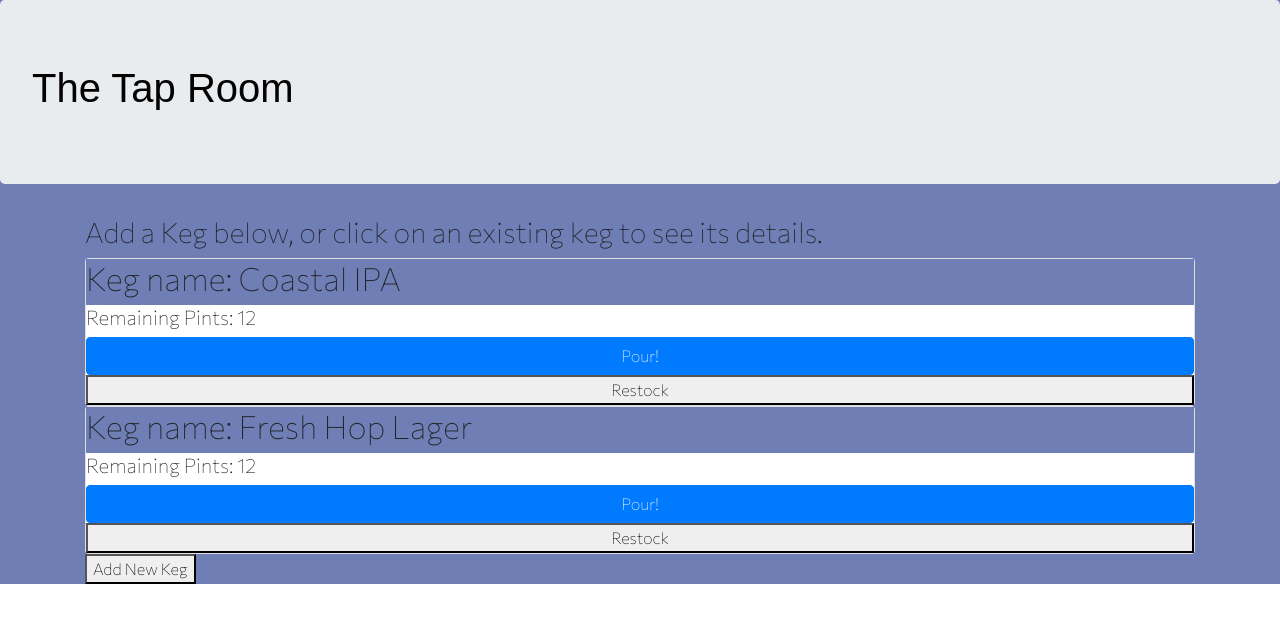
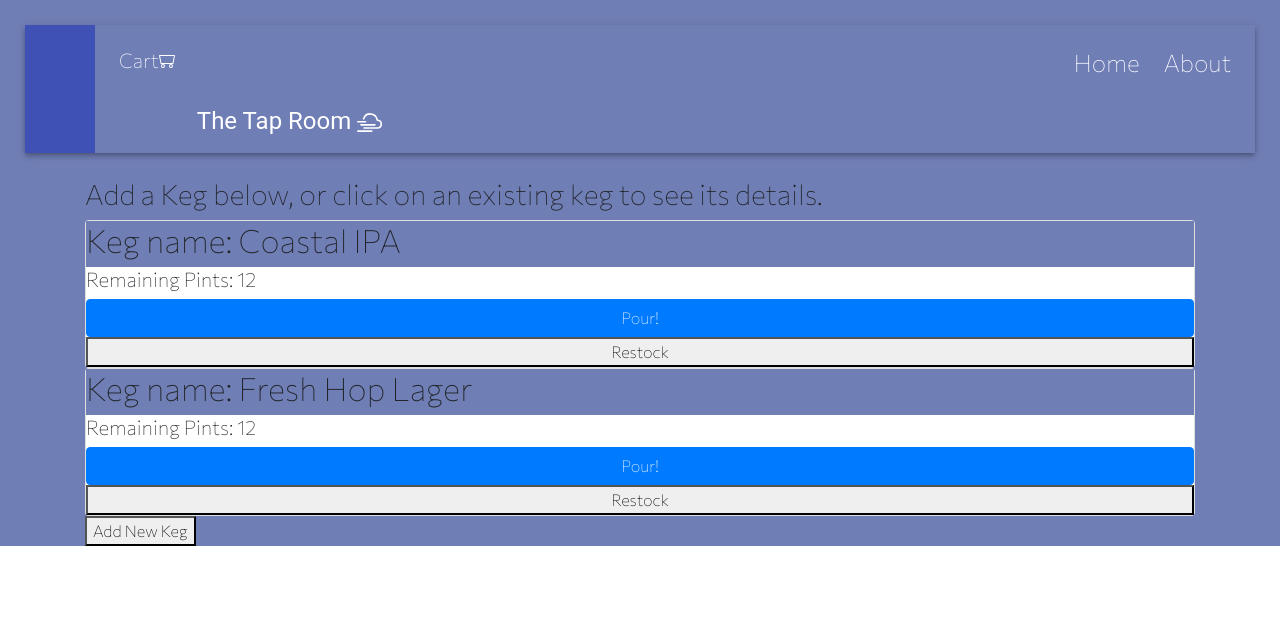
Before and after one commit to freiland/the-tap-room, a React (Create React App) app: page / in a window 1280 px wide. Shown: the top 622 px of the page. Built offline with nearby package versions, Linux system fonts and the light colour scheme; a web font is replaced by a local one.

Commit message:
add material ui update header component

```diff
--- a/package.json
+++ b/package.json
@@ -3,6 +3,7 @@
   "version": "0.1.0",
   "private": true,
   "dependencies": {
+    "@material-ui/core": "^4.11.3",
     "@testing-library/jest-dom": "^5.11.6",
     "@testing-library/react": "^11.2.1",
     "@testing-library/user-event": "^12.2.2",
@@ -10,6 +11,7 @@
     "react": "^17.0.1",
     "react-bootstrap": "^1.4.0",
     "react-dom": "^17.0.1",
+    "react-router-dom": "^5.2.0",
     "react-scripts": "4.0.0",
     "web-vitals": "^0.2.4"
   },
--- a/src/components/App.js
+++ b/src/components/App.js
@@ -1,20 +1,20 @@
 import React from 'react';
-import Header from "./Header";
 import ReactDOM from 'react-dom';
 import KegControl from "./KegControl";
 import Jumbotron from 'react-bootstrap/Jumbotron'
 import 'bootstrap/dist/css/bootstrap.min.css';
 import Container from 'react-bootstrap/Jumbotron';
 import '../index.css';
+import ProminentAppBar from './ProminentAppBar';
 
 
 function App() {
   return (
     <React.Fragment>
-      <div className='jumbotron'>
-      <Header />
 
-      </div>
+      <ProminentAppBar />
+
+
       <div class='container'>
       <KegControl />
       </div>
--- a/src/components/Header.js
+++ /dev/null
@@ -1,11 +0,0 @@
-import React from 'react';
-
-function Header () {
-  return (
-    <React.Fragment>
-      <h1>The Tap Room</h1>
-    </React.Fragment>
-  );
-};
-
-export default Header;
--- a/src/components/KegControl.js
+++ b/src/components/KegControl.js
@@ -38,7 +38,7 @@ handleClick = () => {
 handleChangingSelectedKeg= (id) => {
 
   const selectedKeg = this.state.masterKegList.filter(keg => keg.id === id)[0];
-  console.log(selectedKeg.name);
+  // alert(selectedKeg.name);
   this.setState({selectedKeg: selectedKeg});
 }
 
@@ -48,7 +48,7 @@ handlePouringKeg = (id) => {
   newMasterKegList.map((keg) => {
     if (keg.id === id && keg.pintsAvail > 0) {
       keg.pintsAvail -= 1;
-      //console.log(keg.id);
+
     } else if (keg.id === id && keg.pintsAvail === 0 ) {
       keg.pintsAvail = 'empty';
     }
--- a/src/components/KegDetail.js
+++ b/src/components/KegDetail.js
@@ -1,18 +1,19 @@
 import React from 'react'
 import PropTypes from 'prop-types';
 import Keg from './Keg'
-//import KegList from './KegList'
+import KegList from './KegList'
+import KegControl from './KegControl'
 
 function KegDetail(props) {
 
   const { keg } = props;
-  //console.log(keg);
+  alert(keg)
   return (
     <React.Fragment>
       <h1>
         Details:
       </h1>
-      {/* <p>{keg.name}</p> */}
+      <p>{keg}</p>
 
       <hr/>
     </React.Fragment>
--- a/src/components/KegList.js
+++ b/src/components/KegList.js
@@ -17,7 +17,7 @@ function KegList(props) {
       whenKegClicked = { props.onKegSelection }
       whenPourClicked = { props.onPourKeg }
       whenReStockClicked = { props.onReStockKeg }
-      //onKegSelection = { props.onKegSelection}
+
 
       name = {keg.name} key={index} id = {keg.id}
 
--- /dev/null
+++ b/src/components/ProminentAppBar.js
@@ -0,0 +1,69 @@
+import React from 'react';
+import AppBar from '@material-ui/core/AppBar';
+import Toolbar from '@material-ui/core/Toolbar';
+import IconButton from '@material-ui/core/IconButton';
+import Typography from '@material-ui/core/Typography';
+import { makeStyles } from '@material-ui/core/styles';
+// import MenuIcon from '@material-ui/icons/Menu';
+// import SearchIcon from '@material-ui/icons/Search';
+// import MoreIcon from '@material-ui/icons/MoreVert';
+
+
+export default function ProminentAppBar() {
+  const classes = useStyles();
+
+  return (
+    <div className={classes.root}>
+      <AppBar position="static">
+        <Toolbar className={classes.toolbar}>
+          <IconButton
+            edge="start"
+            className={classes.menuButton}
+            color="inherit"
+            aria-label="open drawer"
+          >
+            Cart
+            <svg xmlns="http://www.w3.org/2000/svg" width="16" height="16" fill="currentColor" class="bi bi-minecart" viewBox="0 0 16 16" marginRight='10'>
+            <path d="M4 15a1 1 0 1 1 0-2 1 1 0 0 1 0 2zm0 1a2 2 0 1 0 0-4 2 2 0 0 0 0 4zm8-1a1 1 0 1 1 0-2 1 1 0 0 1 0 2zm0 1a2 2 0 1 0 0-4 2 2 0 0 0 0 4zM.115 3.18A.5.5 0 0 1 .5 3h15a.5.5 0 0 1 .491.592l-1.5 8A.5.5 0 0 1 14 12H2a.5.5 0 0 1-.491-.408l-1.5-8a.5.5 0 0 1 .106-.411zm.987.82l1.313 7h11.17l1.313-7H1.102z"/>
+            </svg>
+          </IconButton>
+          <Typography className={classes.title} variant="h5" noWrap>
+            The Tap Room <svg xmlns="http://www.w3.org/2000/svg" width="25" height="25" fill="currentColor" class="bi bi-cloud-haze" viewBox="0 0 16 16">
+  <path d="M8.5 3a4.002 4.002 0 0 0-3.8 2.745.5.5 0 1 1-.949-.313 5.002 5.002 0 0 1 9.654.595A3 3 0 0 1 13 12H4.5a.5.5 0 0 1 0-1H13a2 2 0 0 0 .001-4h-.026a.5.5 0 0 1-.5-.445A4 4 0 0 0 8.5 3zM0 7.5A.5.5 0 0 1 .5 7h5a.5.5 0 0 1 0 1h-5a.5.5 0 0 1-.5-.5zm2 2a.5.5 0 0 1 .5-.5h9a.5.5 0 0 1 0 1h-9a.5.5 0 0 1-.5-.5zm-2 4a.5.5 0 0 1 .5-.5h9a.5.5 0 0 1 0 1h-9a.5.5 0 0 1-.5-.5z"/>
+</svg>
+          </Typography>
+          <IconButton aria-label="search" color="inherit">
+            Home
+            {/* <SearchIcon /> */}
+          </IconButton>
+          <IconButton aria-label="display more actions" edge="end" color="inherit">
+            {/* <MoreIcon /> */}
+            About
+          </IconButton>
+        </Toolbar>
+      </AppBar>
+    </div>
+  );
+}
+
+const useStyles = makeStyles((theme) => ({
+  root: {
+    flexGrow: 1,
+    padding: 25
+  },
+  menuButton: {
+    marginRight: 10,
+    fontSize: 20
+  },
+  toolbar: {
+    minHeight: 128,
+    alignItems: 'flex-start',
+    paddingTop: theme.spacing(1),
+    paddingBottom: theme.spacing(2),
+    marginLeft: 70
+  },
+  title: {
+    flexGrow: 1,
+    alignSelf: 'flex-end',
+  },
+}));
```
Also changed, not shown: 1 other file (tests, documents, lock files or other folders).
